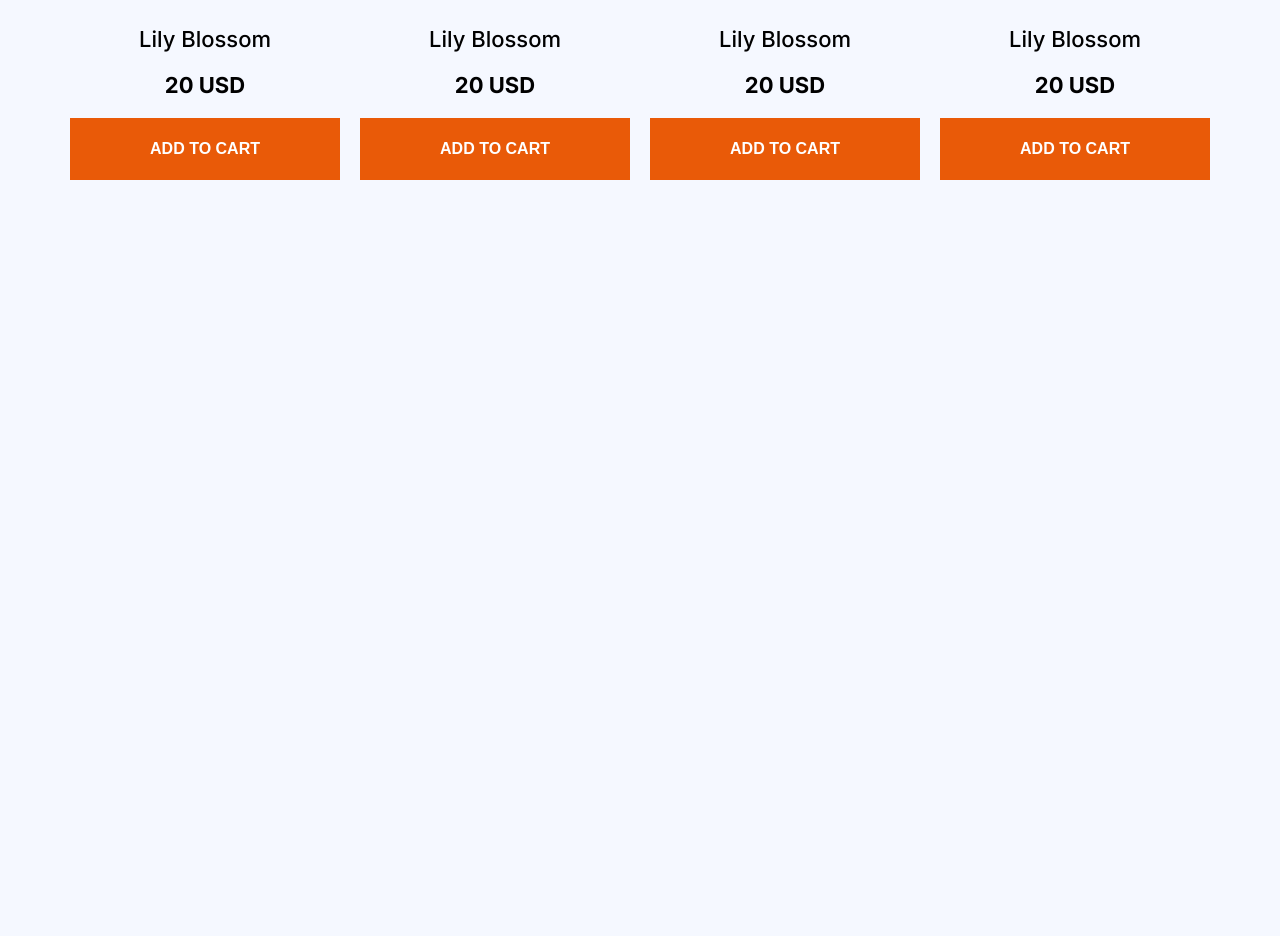
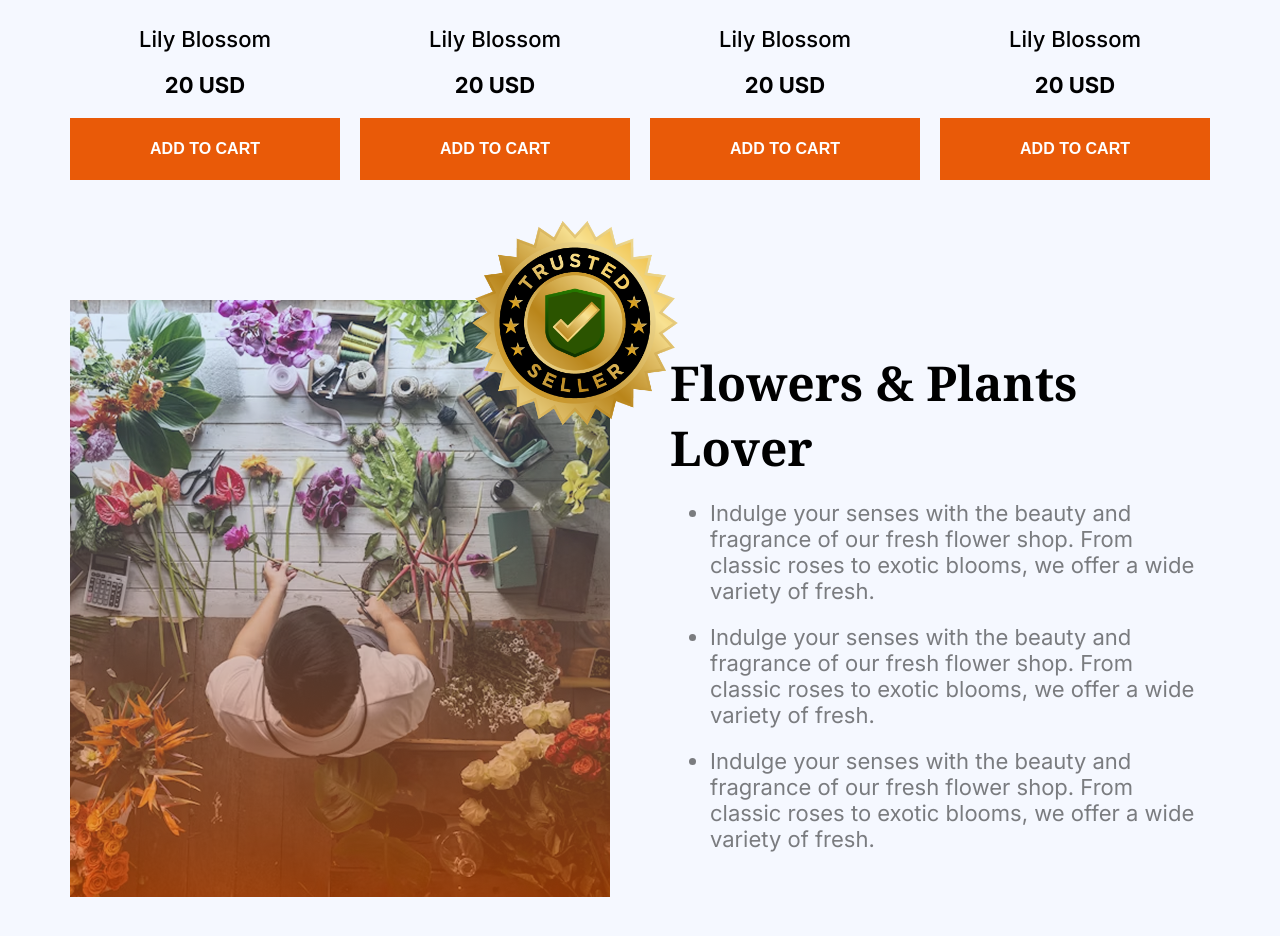
Before and after one commit to tahmidghani/assignment-2-ph, a plain HTML site: page index.html in a window 1280 px wide. Shown: the part 1745-2681 px from the top of the page. Before the commit the page ends 2045 px from the top, so only its background shows below. Drawn offline with Linux system fonts and the light colour scheme.

Commit message:
finished flower-lover section and made it responsive for mobile devices, also added the trusted badge for desktop only

```diff
--- a/index.html
+++ b/index.html
@@ -112,6 +112,45 @@
 						</div>
 					</div>
 				</section>
+
+				<section class="flower-lover">
+					<div class="flower-image">
+						<div class="flowerdiv">
+							<img
+							src="assets/flower-store.png"
+							alt="photo of a flower store"
+							id="flower-store"
+						/>
+						</div>
+						<div class="badge">
+							<img
+							src="assets/trusted-badge.png"
+							alt="trusted-badge"
+							id="badge"
+						/>
+						</div>
+					</div>
+					<div class="flower-lover-content">
+						<h2 class="noto-serif">Flowers & Plants <br />Lover</h2>
+						<ul class="flower-list regular-text-color">
+							<li class="flower-list-item">
+								Indulge your senses with the beauty and fragrance of our fresh
+								flower shop. From classic roses to exotic blooms, we offer a
+								wide variety of fresh.
+							</li>
+							<li class="flower-list-item">
+								Indulge your senses with the beauty and fragrance of our fresh
+								flower shop. From classic roses to exotic blooms, we offer a
+								wide variety of fresh.
+							</li>
+							<li class="flower-list-item">
+								Indulge your senses with the beauty and fragrance of our fresh
+								flower shop. From classic roses to exotic blooms, we offer a
+								wide variety of fresh.
+							</li>
+						</ul>
+					</div>
+				</section>
 			</main>
 		</header>
 	</body>
--- a/styles/style.css
+++ b/styles/style.css
@@ -8,7 +8,7 @@
 .noto-serif {
 	font-family: "Noto Serif", serif;
 	font-optical-sizing: auto;
-	font-weight: 400;
+	/* font-weight: 400; */
 	font-style: normal;
 	font-variation-settings: "wdth" 100;
 }
@@ -139,15 +139,55 @@ h2 {
 	font-weight: 700;
 }
 
+/* flower-lover section styles*/
+.flower-lover {
+	display: flex;
+	gap: 60px;
+	align-items: center;
+}
+.flower-image {
+	width: 50%;
+	position: relative;
+}
+.flower-lover-content {
+	width: 50%;
+}
+
+#flower-store {
+	width: 100%;
+}
+.badge {
+	position: absolute;
+	top: -20%;
+	right: -20%;
+}
+#badge {
+	width: 286px;
+	widows: 10px 10px 5px 0px rgba(0, 0, 0, 0.14);
+}
+.flower-list {
+	font-size: 1.375rem;
+}
+.flower-list-item {
+	margin-top: 20px;
+}
 /* responsive style for mobile */
 @media screen and (max-width: 576px) {
 	body {
 		margin: 0;
 	}
+	section {
+		margin-bottom: 60px;
+	}
 	p {
 		font-size: 0.875rem;
 	}
-	.nav-bar {
+	h2 {
+		font-size: 1.5rem;
+	}
+	.nav-bar,
+	.our-plant,
+	.flower-lover {
 		margin-left: 16px;
 		margin-right: 16px;
 	}
@@ -192,4 +232,20 @@ h2 {
 	.plant-item .btn-primary {
 		padding: 20px 20px;
 	}
+	.flower-lover {
+		flex-direction: column;
+		gap: 20px;
+	}
+	.flower-lover-content {
+		width: 100%;
+	}
+	.flower-image {
+		width: 100%;
+	}
+	.badge {
+		display: none;
+	}
+	.flower-list-item {
+		font-size: 0.875rem;
+	}
 }
```
